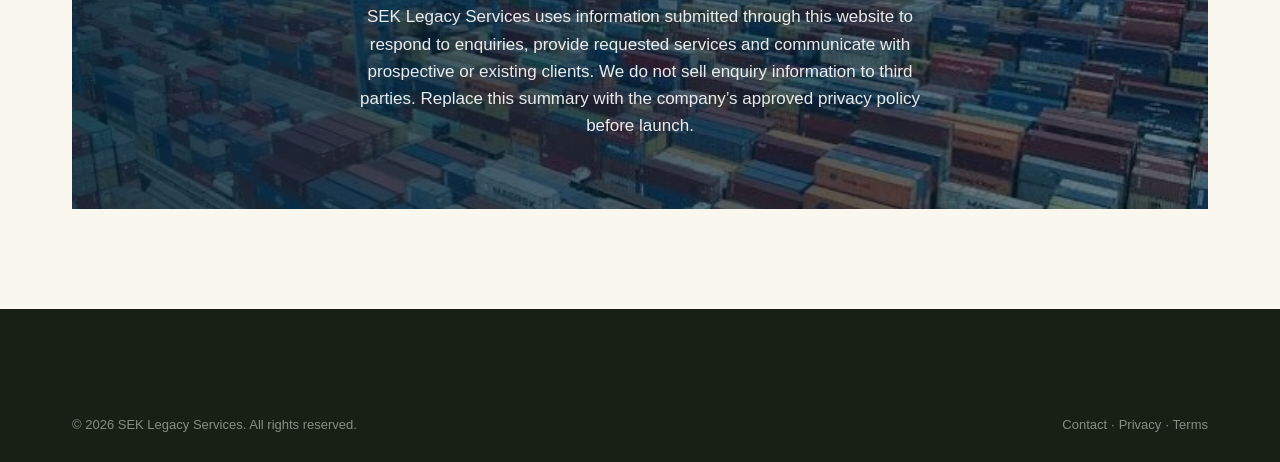
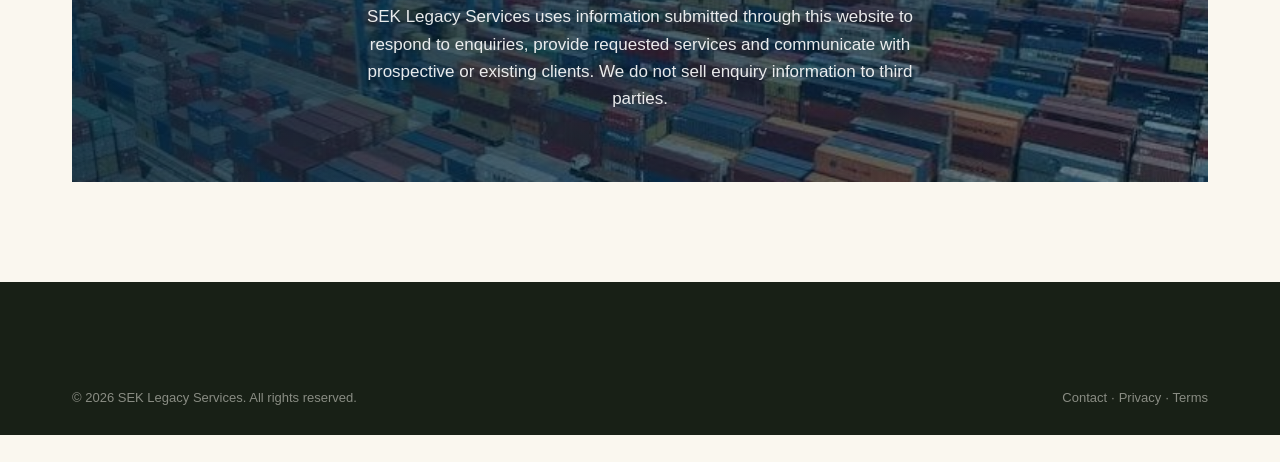
Before and after one commit to Bright-Sam/sek, a plain HTML site: page privacy.html in a window 1280 px wide. Shown: the part 400-862 px from the top of the page. After the commit the page ends 835 px from the top, so only its background shows below. Drawn offline with Linux system fonts and the light colour scheme.

Commit message:
Update privacy.html

```diff
--- a/privacy.html
+++ b/privacy.html
@@ -1,5 +1,5 @@
 <!DOCTYPE html><html lang="en"><head><meta charset="UTF-8"><meta name="viewport" content="width=device-width, initial-scale=1.0">
 <meta name="theme-color" content="#0A5C24">
 <link rel="icon" href="sek-logo.png" type="image/png"><title>Privacy Policy — SEK Legacy Services</title><link rel="stylesheet" href="styles.css"></head><body>
-<a class="skip-link" href="#main-content">Skip to content</a><header><div class="nav-wrap"><a data-nav href="index.html" class="brand"><img src="sek-logo.png" alt="SEK Legacy Services logo" width="180" height="52"></a><nav class="main-nav"><ul><li><a data-nav href="index.html">Home</a></li><li><a data-nav href="index.html#about">About</a></li><li><a data-nav href="index.html#services">Services</a></li><li><a data-nav href="contact.html">Contact</a></li></ul></nav><div class="header-actions"><a data-nav href="contact.html" class="btn btn-primary">Get a Quote</a></div></div></header><main id="main-content" class="sub-section"><div class="container"><div class="page-hero"><div class="eyebrow">SEK Legacy Services</div><h1>Privacy Policy</h1><p class="lead">SEK Legacy Services uses information submitted through this website to respond to enquiries, provide requested services and communicate with prospective or existing clients. We do not sell enquiry information to third parties. Replace this summary with the company’s approved privacy policy before launch.</p></div></div></main><footer><div class="container"><div class="footer-bottom"><span>© <span data-current-year>2026</span> SEK Legacy Services. All rights reserved.</span><span><a data-nav href="contact.html">Contact</a> · <a data-nav href="privacy.html">Privacy</a> · <a data-nav href="terms.html">Terms</a></span></div></div></footer><script src="app.js"></script>
+<a class="skip-link" href="#main-content">Skip to content</a><header><div class="nav-wrap"><a data-nav href="index.html" class="brand"><img src="sek-logo.png" alt="SEK Legacy Services logo" width="180" height="52"></a><nav class="main-nav"><ul><li><a data-nav href="index.html">Home</a></li><li><a data-nav href="index.html#about">About</a></li><li><a data-nav href="index.html#services">Services</a></li><li><a data-nav href="contact.html">Contact</a></li></ul></nav><div class="header-actions"><a data-nav href="contact.html" class="btn btn-primary">Get a Quote</a></div></div></header><main id="main-content" class="sub-section"><div class="container"><div class="page-hero"><div class="eyebrow">SEK Legacy Services</div><h1>Privacy Policy</h1><p class="lead">SEK Legacy Services uses information submitted through this website to respond to enquiries, provide requested services and communicate with prospective or existing clients. We do not sell enquiry information to third parties.</p></div></div></main><footer><div class="container"><div class="footer-bottom"><span>© <span data-current-year>2026</span> SEK Legacy Services. All rights reserved.</span><span><a data-nav href="contact.html">Contact</a> · <a data-nav href="privacy.html">Privacy</a> · <a data-nav href="terms.html">Terms</a></span></div></div></footer><script src="app.js"></script>
 </body></html>
```
